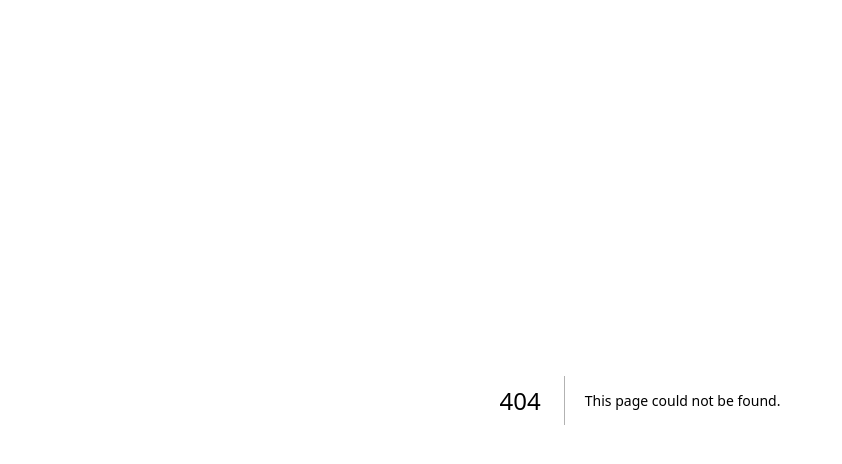
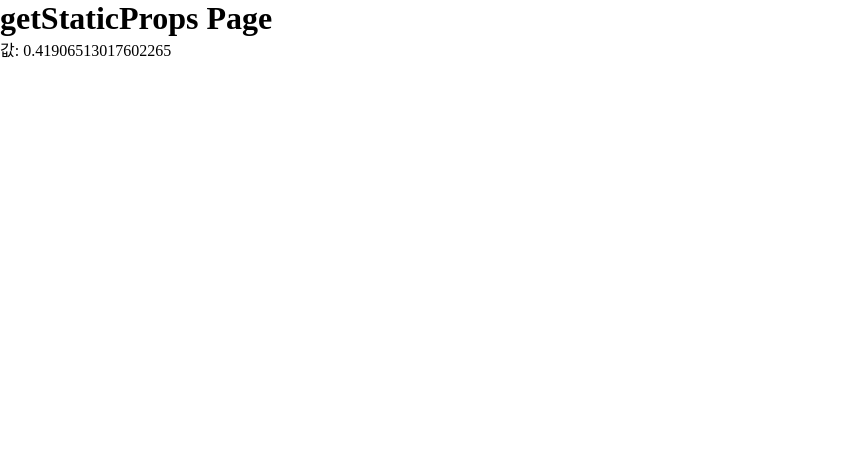
Before and after one commit to smash009/learn-nextjs-part1, a Next.js app: page /section1/getStaticProps in a window 1280 px wide. Before the commit this address had no page. Shown: the top 464 px of the page, without its empty margins (0-842 px from the left). Built offline with nearby package versions, Linux system fonts and the light colour scheme.

Commit message:
Feat: getStaticProps Page 작성

```diff
--- /dev/null
+++ b/pages/section1/getStaticProps.tsx
@@ -0,0 +1,27 @@
+import type { NextPage } from 'next';
+
+interface Props {
+  data: number;
+}
+
+const Example: NextPage<Props> = ({ data }) => {
+  return (
+    <main>
+      <h1>getStaticProps Page</h1>
+      <p>값: {data}</p>
+    </main>
+  );
+};
+
+export default Example;
+
+export async function getStaticProps() {
+  const delayInSeconds = 2;
+  const data = await new Promise((resolve) =>
+    setTimeout(() => resolve(Math.random()), delayInSeconds * 1000)
+  );
+
+  return {
+    props: { data },
+  };
+}
--- a/styles/globals.css
+++ b/styles/globals.css
@@ -6,8 +6,8 @@
 
 html,
 body {
-  max-width: 100vw;
-  overflow-x: hidden;
+  padding: 0;
+  margin: 0;
 }
 
 a {
```
